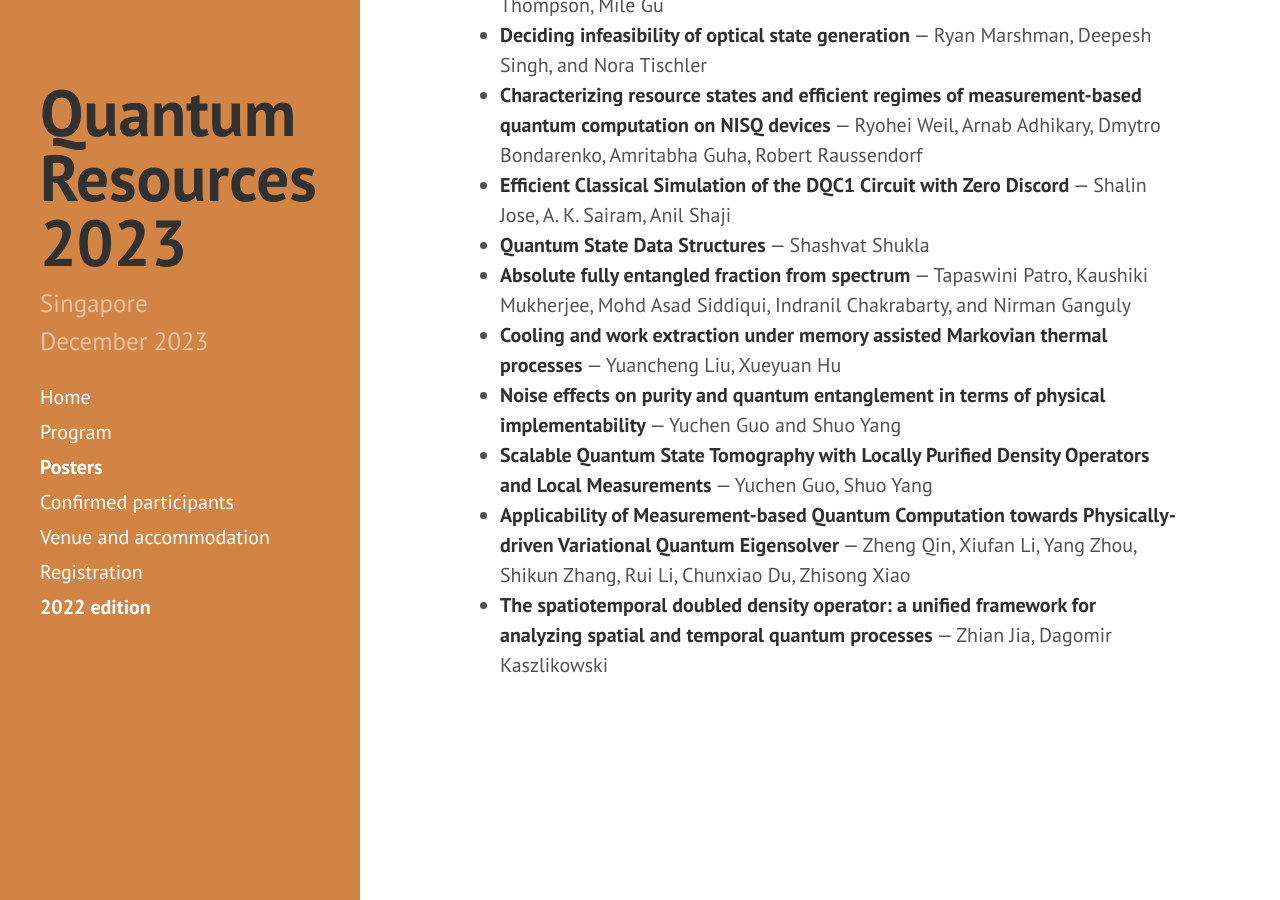
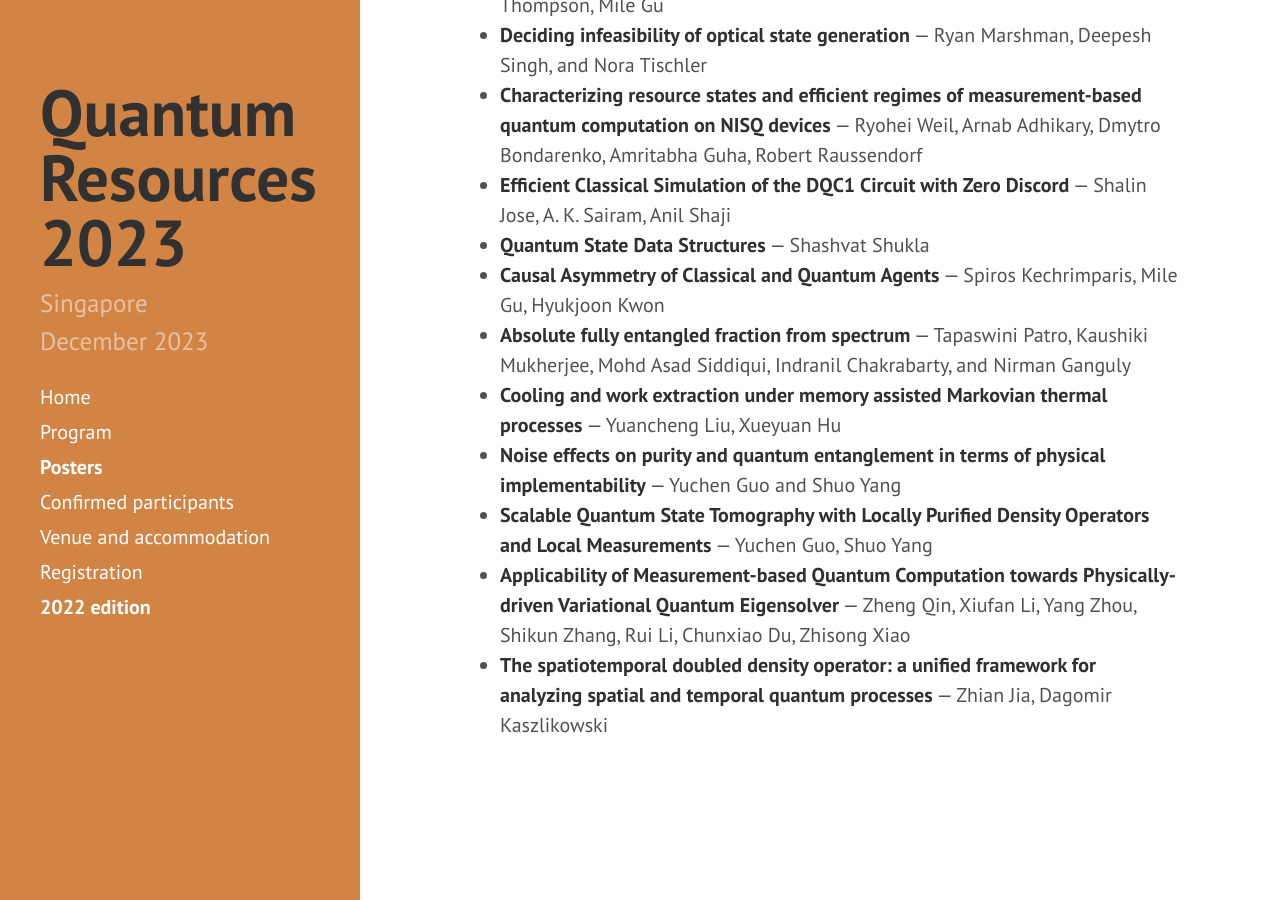
Before and after one commit to RyujiPat2/RyujiPat2.github.io, a Jekyll site: the page built from posters.md, in a window 1280 px wide and 900 px high, scrolled down 1400 px. Built offline with Jekyll 4.4.1, drawn with Linux system fonts in a browser that asks for light colours; nearby versions of some CDN libraries.

Commit message:
Update posters.md

```diff
--- a/posters.md
+++ b/posters.md
@@ -32,6 +32,7 @@ Poster sessions take place on Monday and Tuesday in the foyer just outside the B
 * **Characterizing resource states and efficient regimes of measurement-based quantum computation on NISQ devices** &mdash; Ryohei Weil, Arnab Adhikary, Dmytro Bondarenko, Amritabha Guha, Robert Raussendorf
 * **Efficient Classical Simulation of the DQC1 Circuit with Zero Discord** &mdash; Shalin Jose, A. K. Sairam, Anil Shaji
 * **Quantum State Data Structures** &mdash; Shashvat Shukla
+* **Causal Asymmetry of Classical and Quantum Agents** &mdash; Spiros Kechrimparis, Mile Gu, Hyukjoon Kwon
 * **Absolute fully entangled fraction from spectrum** &mdash; Tapaswini Patro, Kaushiki Mukherjee, Mohd Asad Siddiqui, Indranil Chakrabarty, and Nirman Ganguly
 * **Cooling and work extraction under memory assisted Markovian thermal processes** &mdash; Yuancheng Liu, Xueyuan Hu
 * **Noise effects on purity and quantum entanglement in terms of physical implementability** &mdash; Yuchen Guo and Shuo Yang
```
